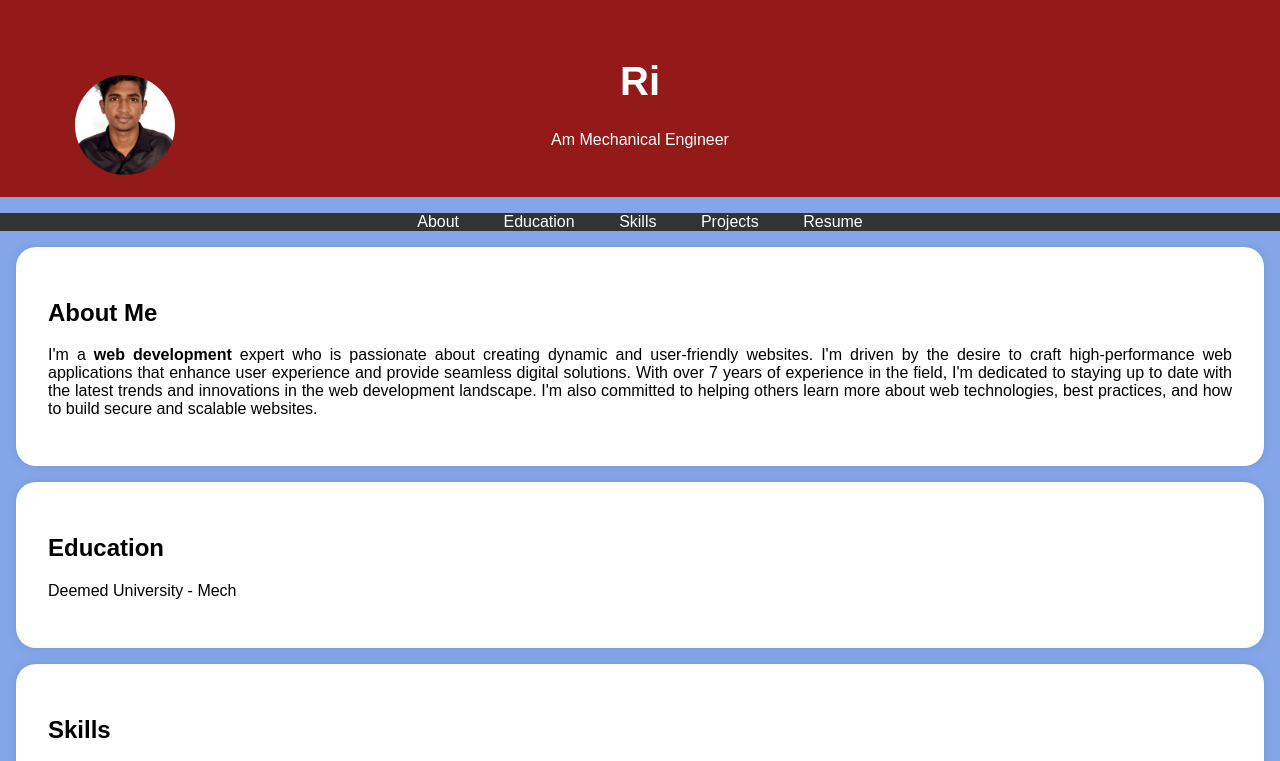
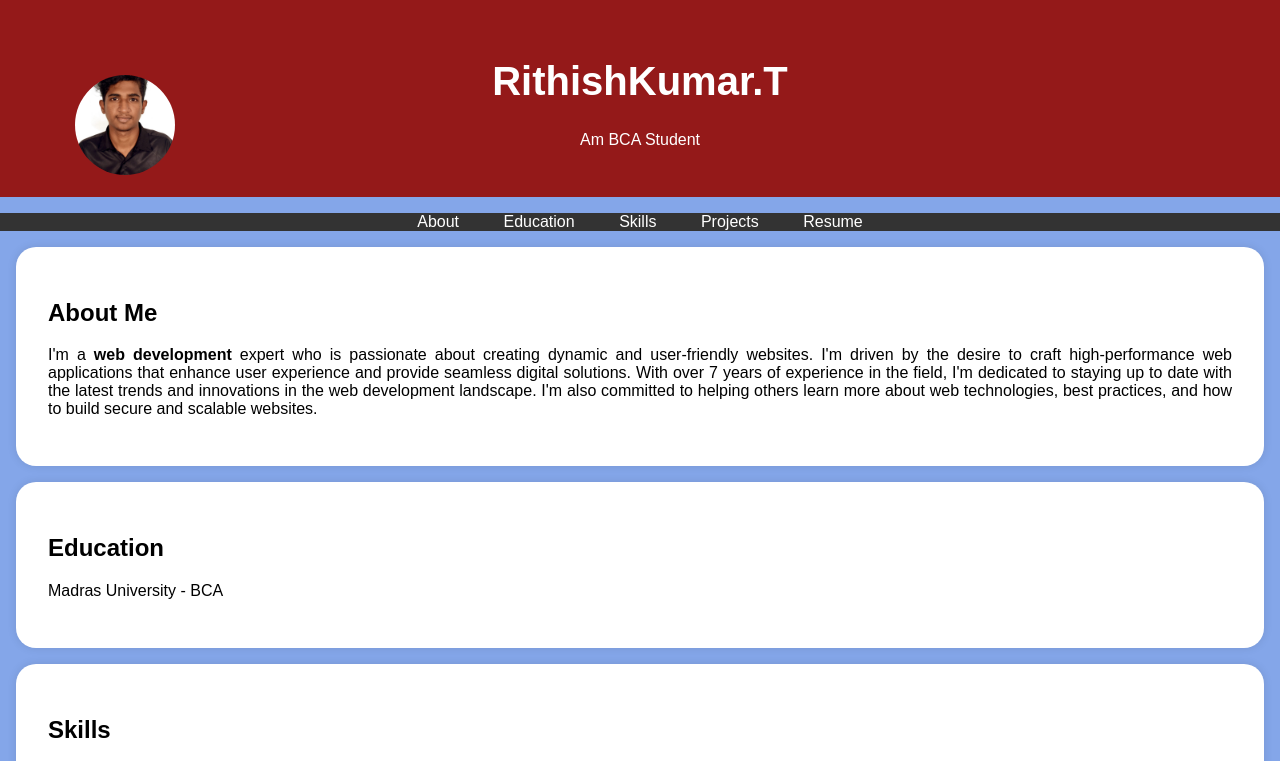
Before and after one commit to asunm1473212304037/Rithish-kumar.T, a plain HTML site: page index.html in a window 1280 px wide. Shown: the top 761 px of the page. Drawn offline with Linux system fonts and the light colour scheme.

Commit message:
Update index.html

```diff
--- a/index.html
+++ b/index.html
@@ -96,8 +96,8 @@
         <div class="header-content">
             <!-- Add your profile picture here -->
             <img src="IMG-20250406-WA0008.jpg" alt="Your Profile Picture" class="profile-picture">
-            <h1>Ri</h1>
-            <p>Am Mechanical Engineer</p>
+            <h1>RithishKumar.T</h1>
+            <p>Am BCA Student</p>
         </div>
     </header>
 
@@ -128,7 +128,7 @@
     <section id="education">
         <div class="section-content">
             <h2>Education</h2>
-            <p>Deemed University  - Mech</p>
+            <p>Madras University  - BCA</p>
 
 
         </div>
@@ -174,7 +174,7 @@
     </section>
 
     <footer>
-        <p>&copy; 2025 Pranesh S</p>
+        <p>&copy; 2025 Rithish-kumar.T </p>
     </footer>
 
     <script>
```
